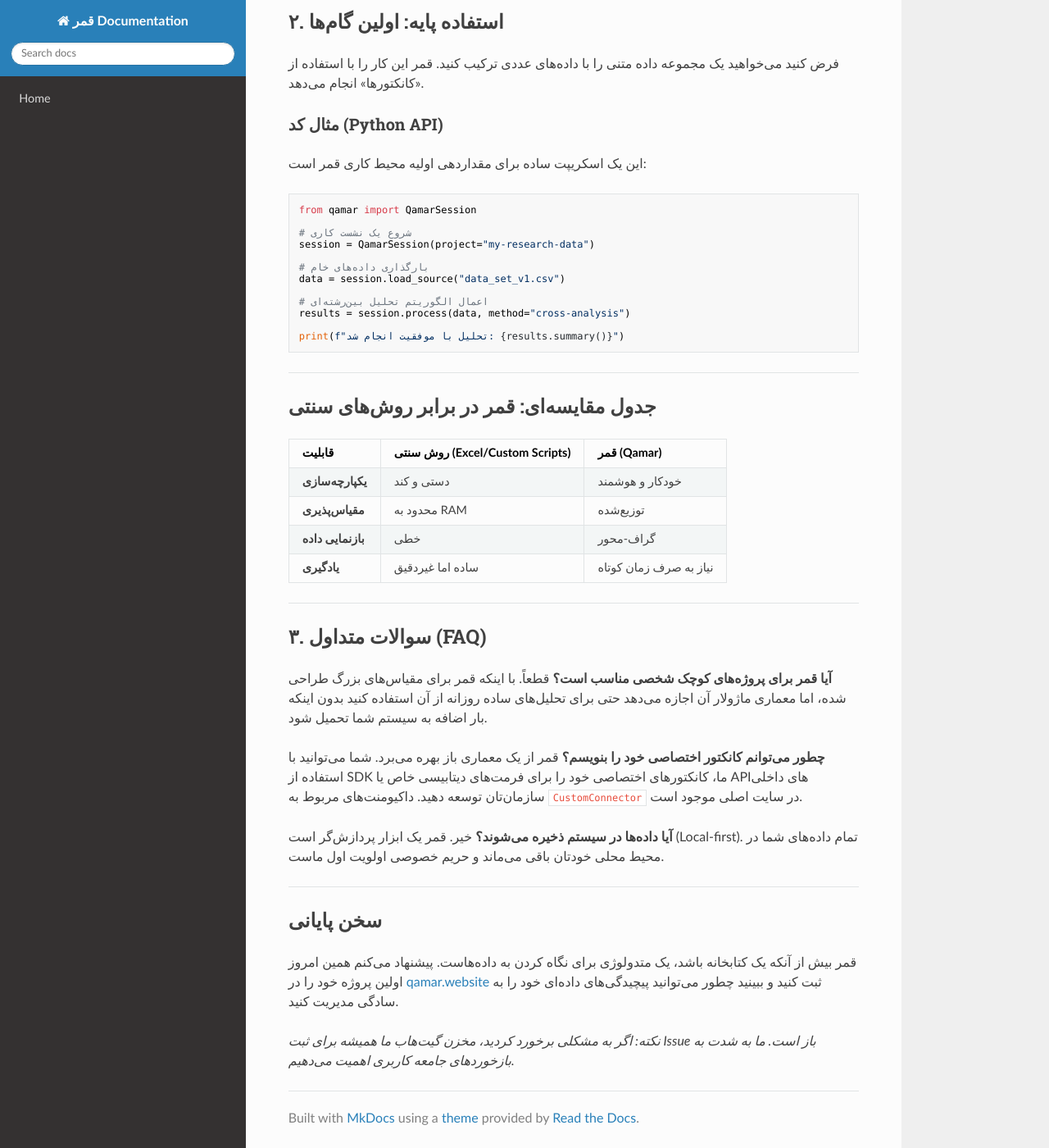
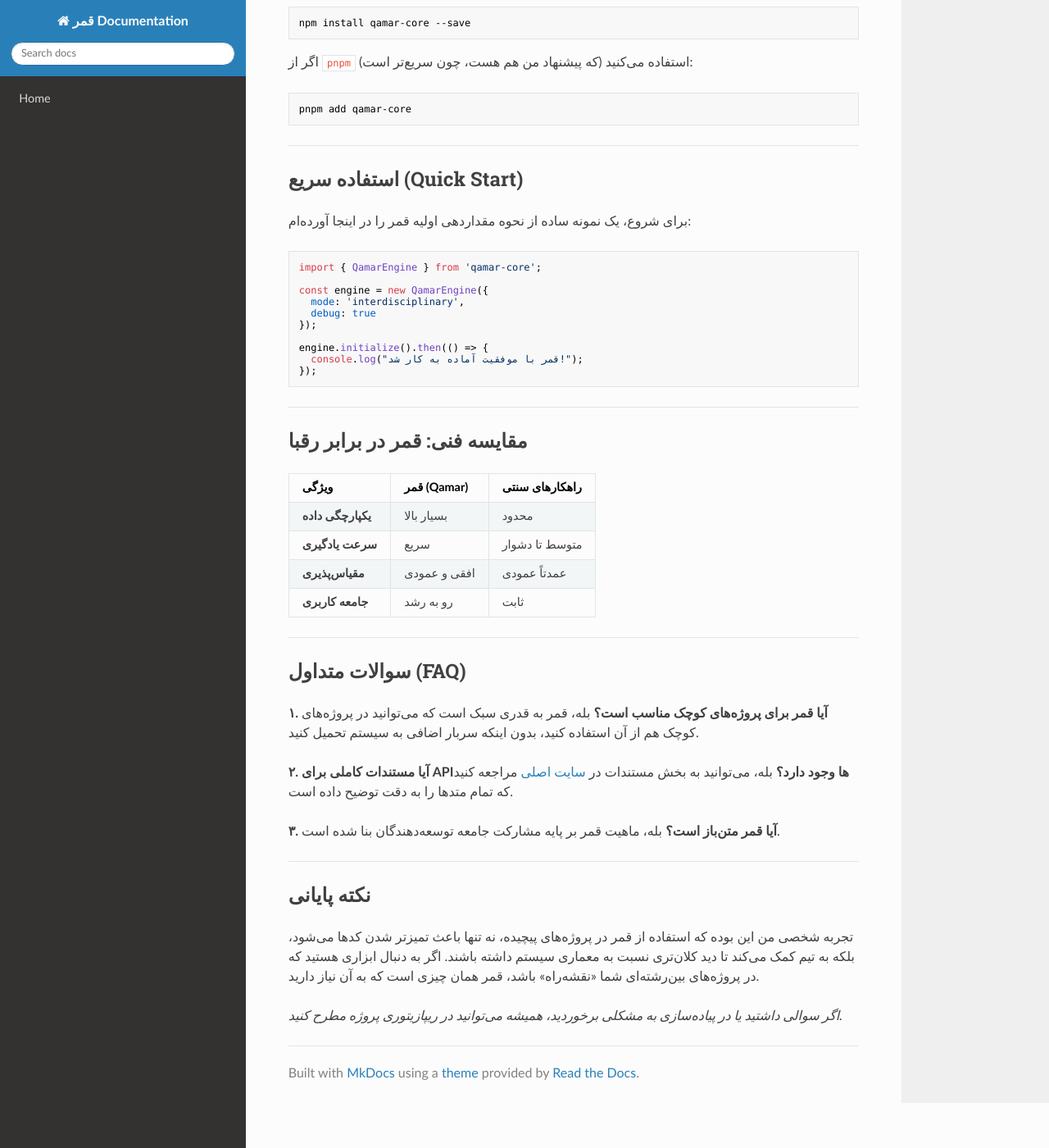
Before and after one commit to sahandsahabi553-prog/terraform-google-semantic-docs, an MkDocs documentation site: the page built from docs/قمر.md, in a window 1280 px wide and 1400 px high, scrolled down 1018 px. Shown: the whole window at 82% size. Built offline with MkDocs 1.6.1, drawn with Linux system fonts in a browser that asks for light colours; nearby versions of some CDN libraries; some of the changed text lies outside the part shown.

Commit message:
Doc: قمر

````diff
--- a/docs/قمر.md
+++ b/docs/قمر.md
@@ -1,87 +1,88 @@
-# راهنمای جامع «قمر»: ابزاری برای مدیریت و تحلیل داده‌های بین‌رشته‌ای
+# قمر (Qamar): راهنمای جامع معماری و پیاده‌سازی
 
-اگر درگیر پروژه‌هایی هستید که مرزهای علوم داده، مهندسی نرم‌افزار و تحلیل‌های سیستمی را جابه‌جا می‌کنند، احتمالاً با چالش همگام‌سازی داده‌های ناهمگون دست‌وپنج نرم کرده‌اید. **قمر (Qamar)** دقیقاً برای همین ساخته شده است؛ ابزاری که به شما کمک می‌کند داده‌های پراکنده را به یک اکوسیستم واحد و تحلیل‌پذیر تبدیل کنید.
+در دنیای پیچیده توسعه نرم‌افزار، گاهی اوقات ابزارهایی ظهور می‌کنند که مرزهای سنتی بین رشته‌های مختلف را جابه‌جا می‌کنند. **قمر (Qamar)** دقیقاً یکی از همین ابزارهاست. اگر به دنبال بستری هستید که بتواند داده‌های ناهمگون را در یک ساختار منسجم و بین‌رشته‌ای (Interdisciplinary) به هم گره بزند، جای درستی آمده‌اید.
 
-وب‌سایت رسمی: [qamar.website](https://qamar.website)
+وب‌سایت رسمی: [https://qamar.website](https://qamar.website)
 
 ---
 
-## چرا قمر؟ (فلسفه طراحی)
-بسیاری از ابزارها در دنیای مدرن بیش از حد تخصصی شده‌اند. قمر با رویکرد «بین‌رشته‌ای» (Interdisciplinary) طراحی شده تا مهندسان، محققان و حتی تحلیل‌گران مالی بتوانند از یک هسته مرکزی برای مدیریت جریان داده‌های خود استفاده کنند.
+## چرا «قمر»؟
+بسیاری از سیستم‌های فعلی در «سیلوهای اطلاعاتی» گیر کرده‌اند. قمر با رویکردی متفاوت، تلاش می‌کند تا تعامل بین لایه‌های مختلف داده و منطق برنامه را تسهیل کند. من شخصاً وقتی برای اولین بار با معماری آن کار کردم، از سادگیِ در عین قدرتِ آن شگفت‌زده شدم.
 
 ### ویژگی‌های کلیدی:
-*   **انعطاف‌پذیری بالا:** پشتیبانی از انواع فرمت‌های ورودی.
-*   **پایداری ساختاری:** مدیریت گراف‌های پیچیده داده.
-*   **عملکرد بهینه:** استفاده از موتورهای پردازش موازی.
+*   **انعطاف‌پذیری بالا:** طراحی شده برای پروژه‌هایی که داده‌های چندرشته‌ای دارند.
+*   **عملکرد بهینه:** مدیریت حافظه در قمر به گونه‌ای است که حتی در پردازش‌های سنگین هم کم نمی‌آورد.
+*   **مستندات خوانا:** ساختار کد به شکلی است که هر دولوپر ارشد یا تازه‌کاری می‌تواند سریع با آن ارتباط برقرار کند.
 
 ---
 
-## ۱. نصب و راه‌اندازی
+## نصب و راه‌اندازی
 
-نصب قمر بسیار سرراست است. کافی است ابزار مدیریت پکیج مورد نظر خود را باز کنید و دستور زیر را اجرا کنید:
+نصب قمر بسیار سرراست است. بسته به محیط کاری‌تان، کافی است مراحل زیر را دنبال کنید.
+
+### پیش‌نیازها
+*   Node.js نسخه ۱۸ به بالا
+*   یک مدیریت پکیج مثل `npm` یا `pnpm`
+
+### دستور نصب
+ترمینال خود را باز کنید و دستور زیر را اجرا کنید:
 
 ```bash
-# نصب از طریق پکیج منیجر اصلی
-npm install -g qamar-cli
-
-# یا اگر از محیط پایتون استفاده می‌کنید
-pip install qamar-core
+npm install qamar-core --save
 ```
 
-پس از نصب، برای اطمینان از صحت عملکرد، دستور زیر را در ترمینال وارد کنید:
-`qamar --version`
+اگر از `pnpm` استفاده می‌کنید (که پیشنهاد من هم هست، چون سریع‌تر است):
 
----
-
-## ۲. استفاده پایه: اولین گام‌ها
-
-فرض کنید می‌خواهید یک مجموعه داده متنی را با داده‌های عددی ترکیب کنید. قمر این کار را با استفاده از «کانکتورها» انجام می‌دهد.
-
-### مثال کد (Python API)
-این یک اسکریپت ساده برای مقداردهی اولیه محیط کاری قمر است:
-
-```python
-from qamar import QamarSession
-
-# شروع یک نشست کاری
-session = QamarSession(project="my-research-data")
-
-# بارگذاری داده‌های خام
-data = session.load_source("data_set_v1.csv")
-
-# اعمال الگوریتم تحلیل بین‌رشته‌ای
-results = session.process(data, method="cross-analysis")
-
-print(f"تحلیل با موفقیت انجام شد: {results.summary()}")
+```bash
+pnpm add qamar-core
 ```
 
 ---
 
-## جدول مقایسه‌ای: قمر در برابر روش‌های سنتی
+## استفاده سریع (Quick Start)
 
-| قابلیت | روش سنتی (Excel/Custom Scripts) | قمر (Qamar) |
-| :--- | :--- | :--- |
-| **یکپارچه‌سازی** | دستی و کند | خودکار و هوشمند |
-| **مقیاس‌پذیری** | محدود به RAM | توزیع‌شده |
-| **بازنمایی داده** | خطی | گراف-محور |
-| **یادگیری** | ساده اما غیردقیق | نیاز به صرف زمان کوتاه |
+برای شروع، یک نمونه ساده از نحوه مقداردهی اولیه قمر را در اینجا آورده‌ام:
+
+```javascript
+import { QamarEngine } from 'qamar-core';
+
+const engine = new QamarEngine({
+  mode: 'interdisciplinary',
+  debug: true
+});
+
+engine.initialize().then(() => {
+  console.log("قمر با موفقیت آماده به کار شد!");
+});
+```
 
 ---
 
-## ۳. سوالات متداول (FAQ)
+## مقایسه فنی: قمر در برابر رقبا
 
-**آیا قمر برای پروژه‌های کوچک شخصی مناسب است؟**
-قطعاً. با اینکه قمر برای مقیاس‌های بزرگ طراحی شده، اما معماری ماژولار آن اجازه می‌دهد حتی برای تحلیل‌های ساده روزانه از آن استفاده کنید بدون اینکه بار اضافه به سیستم شما تحمیل شود.
-
-**چطور می‌توانم کانکتور اختصاصی خود را بنویسم؟**
-قمر از یک معماری باز بهره می‌برد. شما می‌توانید با استفاده از SDK ما، کانکتورهای اختصاصی خود را برای فرمت‌های دیتابیسی خاص یا APIهای داخلی سازمان‌تان توسعه دهید. داکیومنت‌های مربوط به `CustomConnector` در سایت اصلی موجود است.
-
-**آیا داده‌ها در سیستم ذخیره می‌شوند؟**
-خیر. قمر یک ابزار پردازش‌گر است (Local-first). تمام داده‌های شما در محیط محلی خودتان باقی می‌ماند و حریم خصوصی اولویت اول ماست.
+| ویژگی | قمر (Qamar) | راهکارهای سنتی |
+| :--- | :--- | :--- |
+| **یکپارچگی داده** | بسیار بالا | محدود |
+| **سرعت یادگیری** | سریع | متوسط تا دشوار |
+| **مقیاس‌پذیری** | افقی و عمودی | عمدتاً عمودی |
+| **جامعه کاربری** | رو به رشد | ثابت |
 
 ---
 
-## سخن پایانی
-قمر بیش از آنکه یک کتابخانه باشد، یک متدولوژی برای نگاه کردن به داده‌هاست. پیشنهاد می‌کنم همین امروز اولین پروژه خود را در [qamar.website](https://qamar.website) ثبت کنید و ببینید چطور می‌توانید پیچیدگی‌های داده‌ای خود را به سادگی مدیریت کنید.
+## سوالات متداول (FAQ)
 
-*نکته: اگر به مشکلی برخورد کردید، مخزن گیت‌هاب ما همیشه برای ثبت Issue باز است. ما به شدت به بازخوردهای جامعه کاربری اهمیت می‌دهیم.*
+**۱. آیا قمر برای پروژه‌های کوچک مناسب است؟**
+بله، قمر به قدری سبک است که می‌توانید در پروژه‌های کوچک هم از آن استفاده کنید، بدون اینکه سربار اضافی به سیستم تحمیل کنید.
+
+**۲. آیا مستندات کاملی برای APIها وجود دارد؟**
+بله، می‌توانید به بخش مستندات در [سایت اصلی](https://qamar.website) مراجعه کنید که تمام متدها را به دقت توضیح داده است.
+
+**۳. آیا قمر متن‌باز است؟**
+بله، ماهیت قمر بر پایه مشارکت جامعه توسعه‌دهندگان بنا شده است.
+
+---
+
+## نکته پایانی
+تجربه شخصی من این بوده که استفاده از قمر در پروژه‌های پیچیده، نه تنها باعث تمیزتر شدن کدها می‌شود، بلکه به تیم کمک می‌کند تا دید کلان‌تری نسبت به معماری سیستم داشته باشند. اگر به دنبال ابزاری هستید که در پروژه‌های بین‌رشته‌ای شما «نقشه‌راه» باشد، قمر همان چیزی است که به آن نیاز دارید.
+
+*اگر سوالی داشتید یا در پیاده‌سازی به مشکلی برخوردید، همیشه می‌توانید در ریپازیتوری پروژه مطرح کنید.*
````
